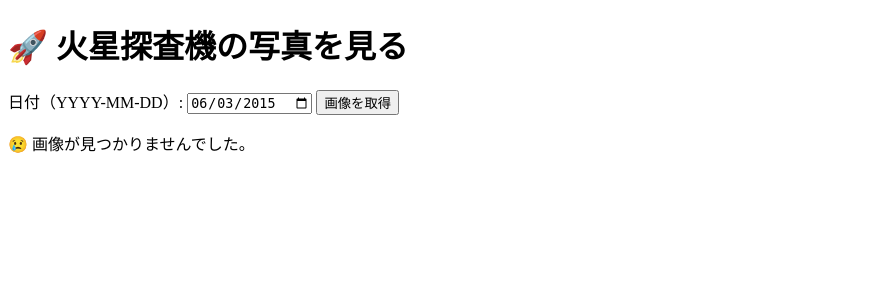
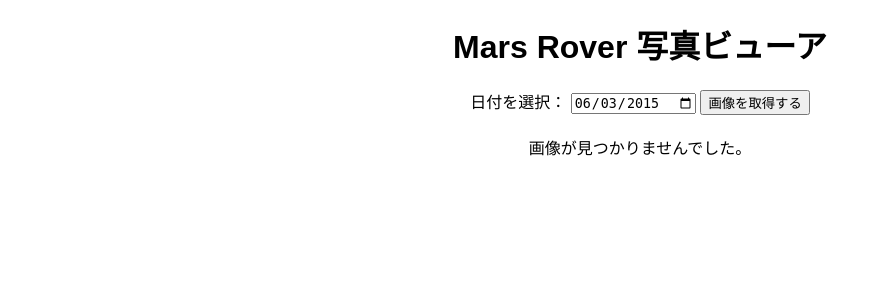
Before and after one commit to wakabourne/monomono_connpass_render, a Flask app: page / in a window 1280 px wide. Shown: the top 300 px of the page, without its empty margins (0-880 px from the left). Run offline with Flask 3, Linux system fonts and the light colour scheme; data that the repository does not hold is empty.

Commit message:
Update index.html

```diff
--- a/templates/index.html
+++ b/templates/index.html
@@ -1,38 +1,31 @@
 <!DOCTYPE html>
-<html>
+<html lang="ja">
 <head>
-    <meta charset="utf-8">
-    <title>Mars Rover Photos</title>
+    <meta charset="UTF-8">
+    <title>Mars Rover 写真ビューア</title>
     <style>
-        .photo-grid {
-            display: grid;
-            grid-template-columns: 1fr 1fr;
-            gap: 16px;
-        }
-        img {
-            width: 100%;
-            height: auto;
-        }
+        body { font-family: sans-serif; text-align: center; }
+        .grid { display: grid; grid-template-columns: 1fr 1fr; gap: 10px; max-width: 800px; margin: auto; }
+        img { width: 100%; height: auto; border: 1px solid #ccc; border-radius: 5px; }
+        form { margin: 20px; }
     </style>
 </head>
 <body>
-    <h1>🚀 火星探査機の写真を見る</h1>
-    <form method="post">
-        日付（YYYY-MM-DD）:
-        <input type="date" name="date" value="{{ date }}" required>
-        <input type="submit" value="画像を取得">
+    <h1>Mars Rover 写真ビューア</h1>
+    <form method="POST">
+        <label for="date">日付を選択：</label>
+        <input type="date" id="date" name="date" value="{{ date }}">
+        <button type="submit">画像を取得する</button>
     </form>
+
     {% if photos %}
-        <h2>📅 {{ date }} の画像（{{ photos|length }} 枚）</h2>
-        <div class="photo-grid">
+        <div class="grid">
             {% for photo in photos %}
-                <div>
-                    <img src="{{ photo.img_src }}" alt="Mars photo">
-                </div>
+                <img src="{{ photo }}" alt="Mars Rover Photo">
             {% endfor %}
         </div>
-    {% elif date %}
-        <p>😢 画像が見つかりませんでした。</p>
+    {% else %}
+        <p>画像が見つかりませんでした。</p>
     {% endif %}
 </body>
 </html>
```
